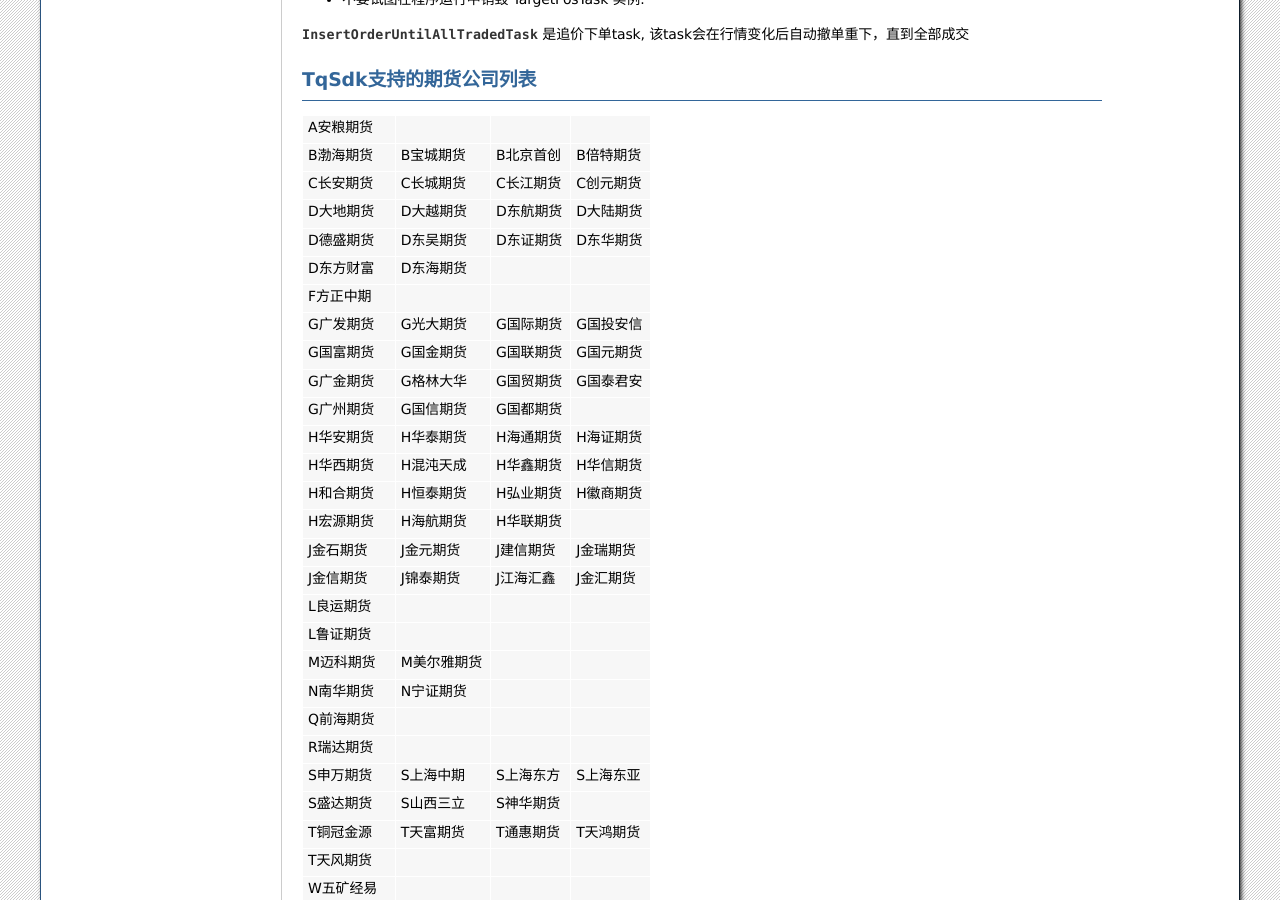
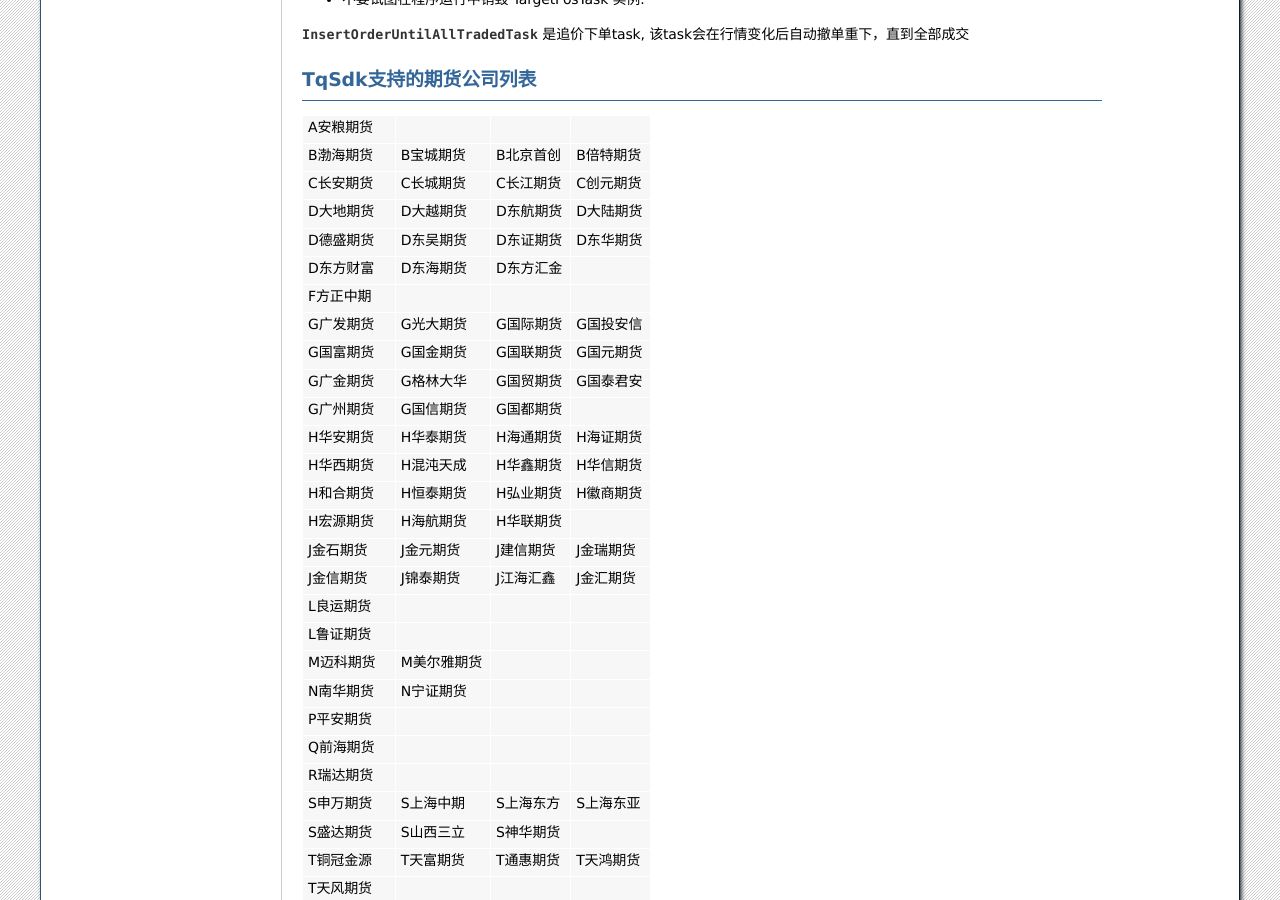
Before and after one commit to shinnytech/tqsdk-python, a Sphinx documentation site: the page built from doc/usage/trade.rst, in a window 1280 px wide and 900 px high, scrolled down 2278 px. Built offline with Sphinx 7.4.7, drawn with Linux system fonts in a browser that asks for light colours; comment, search, counter and statistics services are not loaded.

Commit message:
Update trade.rst
期货公司列表添加：东方汇金，平安期货

```diff
--- a/doc/usage/trade.rst
+++ b/doc/usage/trade.rst
@@ -138,7 +138,7 @@
 C长安期货       C长城期货       C长江期货   C创元期货
 D大地期货       D大越期货       D东航期货   D大陆期货
 D德盛期货       D东吴期货       D东证期货   D东华期货
-D东方财富       D东海期货
+D东方财富       D东海期货       D东方汇金
 F方正中期
 G广发期货       G光大期货       G国际期货   G国投安信
 G国富期货       G国金期货       G国联期货   G国元期货
@@ -154,6 +154,7 @@
 L鲁证期货
 M迈科期货       M美尔雅期货
 N南华期货       N宁证期货
+P平安期货
 Q前海期货
 R瑞达期货
 S申万期货       S上海中期       S上海东方   S上海东亚
```
